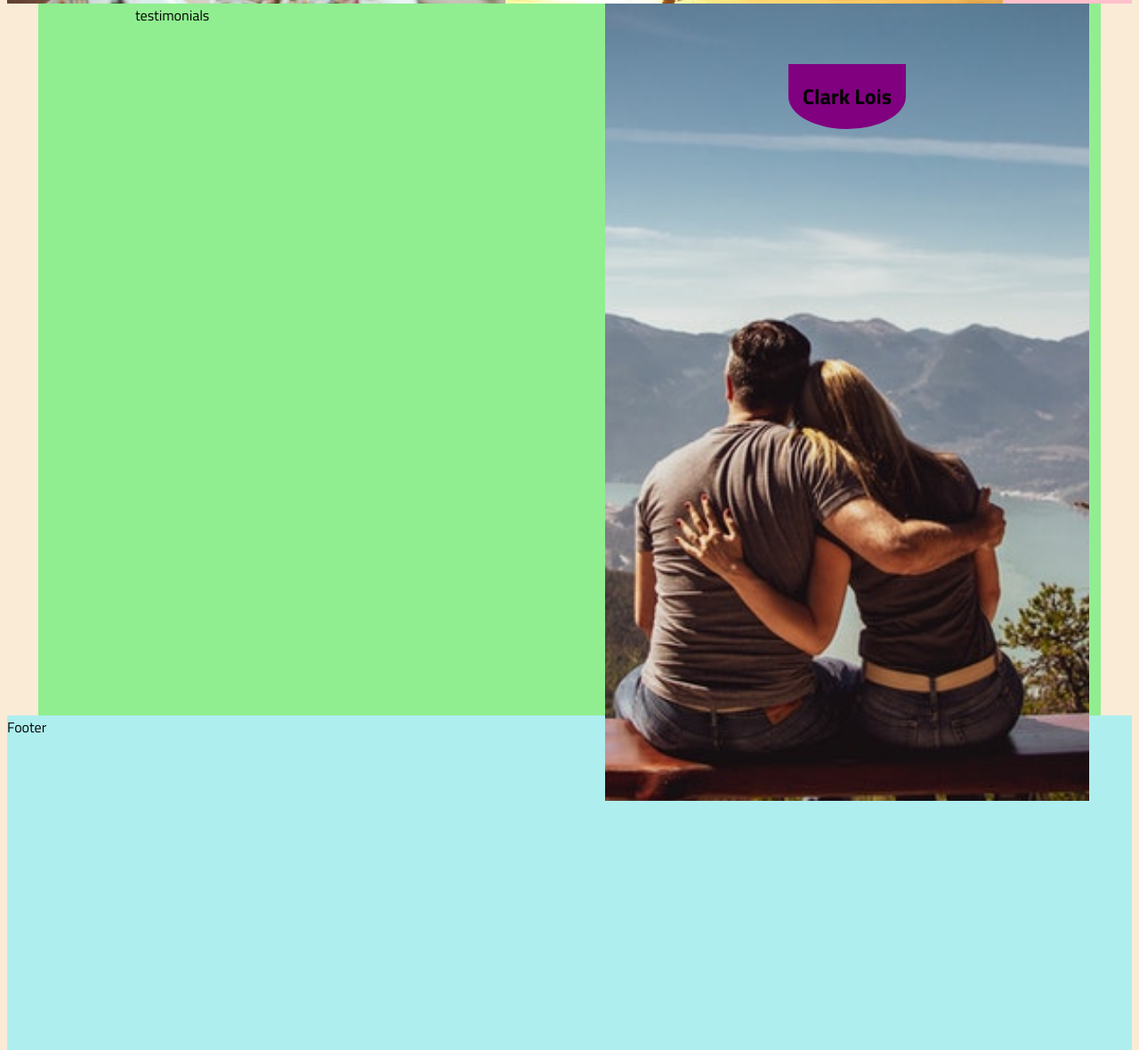
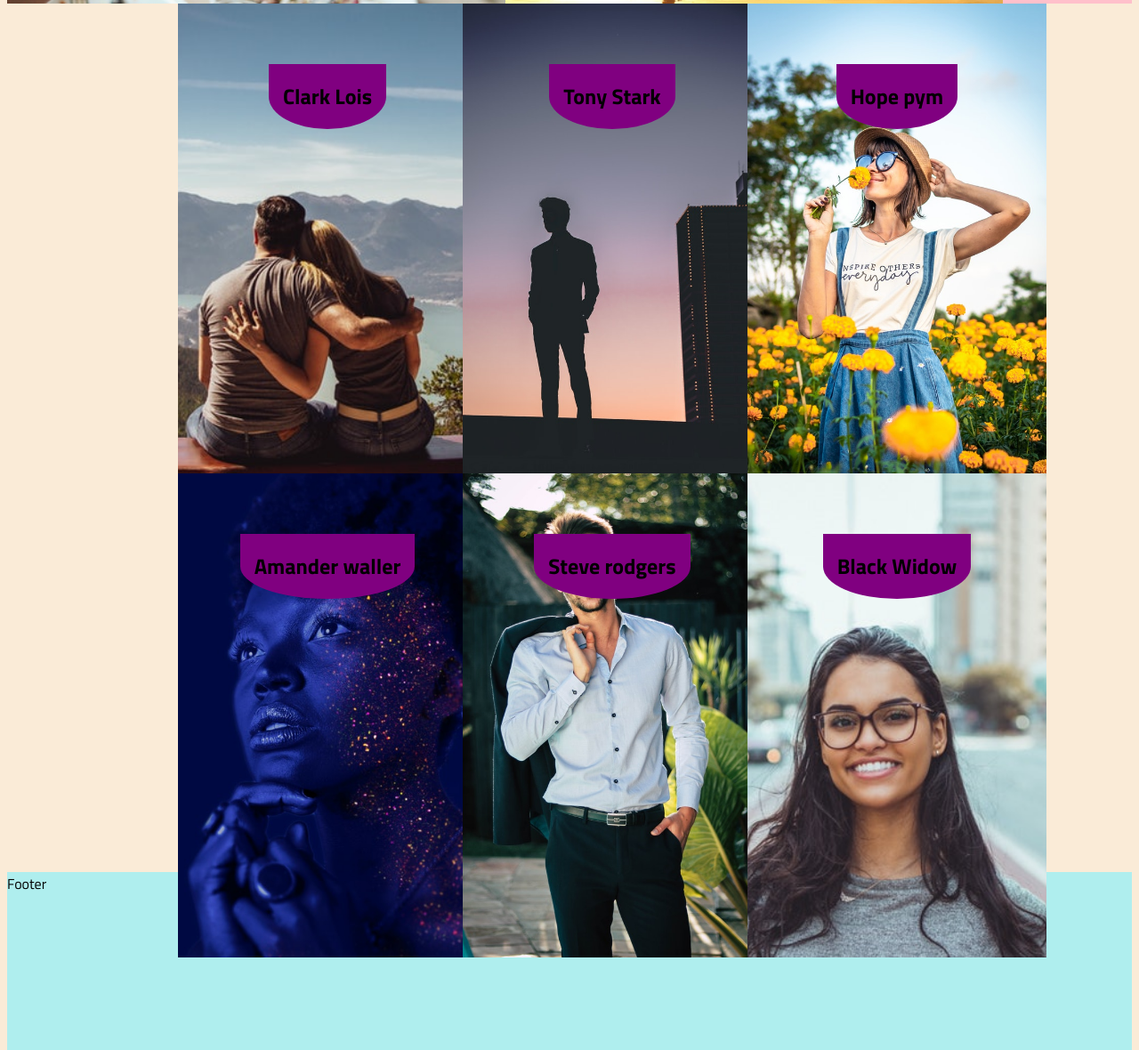
Before and after one commit to Natashalucy141/Travel-Blog, a plain HTML site: page index.html in a window 1280 px wide. Shown: the part 3717-4897 px from the top of the page at 89% size. Drawn offline with Linux system fonts and the light colour scheme.

Commit message:
adjusted testimonials- to fit in grid

```diff
--- a/index.html
+++ b/index.html
@@ -266,11 +266,70 @@
       <h2 class="feature-text-title">feature</h2>
     </section>
 
-    <section id="testimonals">
-      testimonials
+    <section id="testimonials">
       <div class="testimonials_card">
         <div class="testimonials_card-front">
           <h2>Clark Lois</h2>
+        </div>
+        <div class="testimonials_card-back">
+          <p>
+            Lorem, ipsum dolor sit amet consectetur adipisicing elit. Molestiae,
+            dolor?
+          </p>
+        </div>
+      </div>
+
+      <div class="testimonials_card">
+        <div class="testimonials_card-front">
+          <h2>Tony Stark</h2>
+        </div>
+        <div class="testimonials_card-back">
+          <p>
+            Lorem, ipsum dolor sit amet consectetur adipisicing elit. Molestiae,
+            dolor?
+          </p>
+        </div>
+      </div>
+
+      <div class="testimonials_card">
+        <div class="testimonials_card-front">
+          <h2>Hope pym</h2>
+        </div>
+        <div class="testimonials_card-back">
+          <p>
+            Lorem, ipsum dolor sit amet consectetur adipisicing elit. Molestiae,
+            dolor?
+          </p>
+        </div>
+      </div>
+
+      <div class="testimonials_card">
+        <div class="testimonials_card-front">
+          <h2>Amander waller</h2>
+        </div>
+        <div class="testimonials_card-back">
+          <p>
+            Lorem, ipsum dolor sit amet consectetur adipisicing elit. Molestiae,
+            dolor?
+          </p>
+        </div>
+      </div>
+
+      <div class="testimonials_card">
+        <div class="testimonials_card-front">
+          <h2>Steve rodgers</h2>
+        </div>
+        <div class="testimonials_card-back">
+          <p>
+            Lorem, ipsum dolor sit amet consectetur adipisicing elit. Molestiae,
+            dolor?
+          </p>
+        </div>
+      </div>
+
+      <div class="testimonials_card">
+        <div class="testimonials_card-front">
+          <h2>Black Widow</h2>
         </div>
         <div class="testimonials_card-back">
           <p>
--- a/style.css
+++ b/style.css
@@ -355,18 +355,17 @@ section#feature-content {
   height: 400px;
 }
 
-section#testimonals {
-  background-color: lightgreen;
+section#testimonials {
   grid-column: center-start / center-end;
   display: grid;
-  grid-template-columns: repeat(auto-fit, 28rem);
+  grid-template-columns: repeat(auto-fit, 15rem);
   grid-gap: 5rem;
   place-content: center;
 }
 
 .testimonials_card {
-  width: 28rem;
-  height: 50rem;
+  width: 15rem;
+  height: 28rem;
   position: relative;
 }
 
@@ -384,6 +383,7 @@ section#testimonals {
   transition: all 1s ease-in-out;
   backface-visibility: hidden; /*to see the yellow side of the card and not the image*/
   transform: perspective(100rem);
+
   display: grid;
   justify-items: center;
   align-items: start;
@@ -404,6 +404,26 @@ section#testimonals {
 
 .testimonials_card:first-child .testimonials_card-front {
   background-image: url("images/Testimonials/testimonials-1.jpg");
+}
+
+.testimonials_card:nth-child(2) .testimonials_card-front {
+  background-image: url("images/Testimonials/testimonials-2.jpg");
+}
+
+.testimonials_card:nth-child(3) .testimonials_card-front {
+  background-image: url("images/Testimonials/testimonials-3.jpg");
+}
+
+.testimonials_card:nth-child(4) .testimonials_card-front {
+  background-image: url("images/Testimonials/testimonials-4.jpg");
+}
+
+.testimonials_card:nth-child(5) .testimonials_card-front {
+  background-image: url("images/Testimonials/testimonials-5.jpg");
+}
+
+.testimonials_card:nth-child(6) .testimonials_card-front {
+  background-image: url("images/Testimonials/testimonials-6.jpg");
 }
 
 .testimonials_card-back {
```
